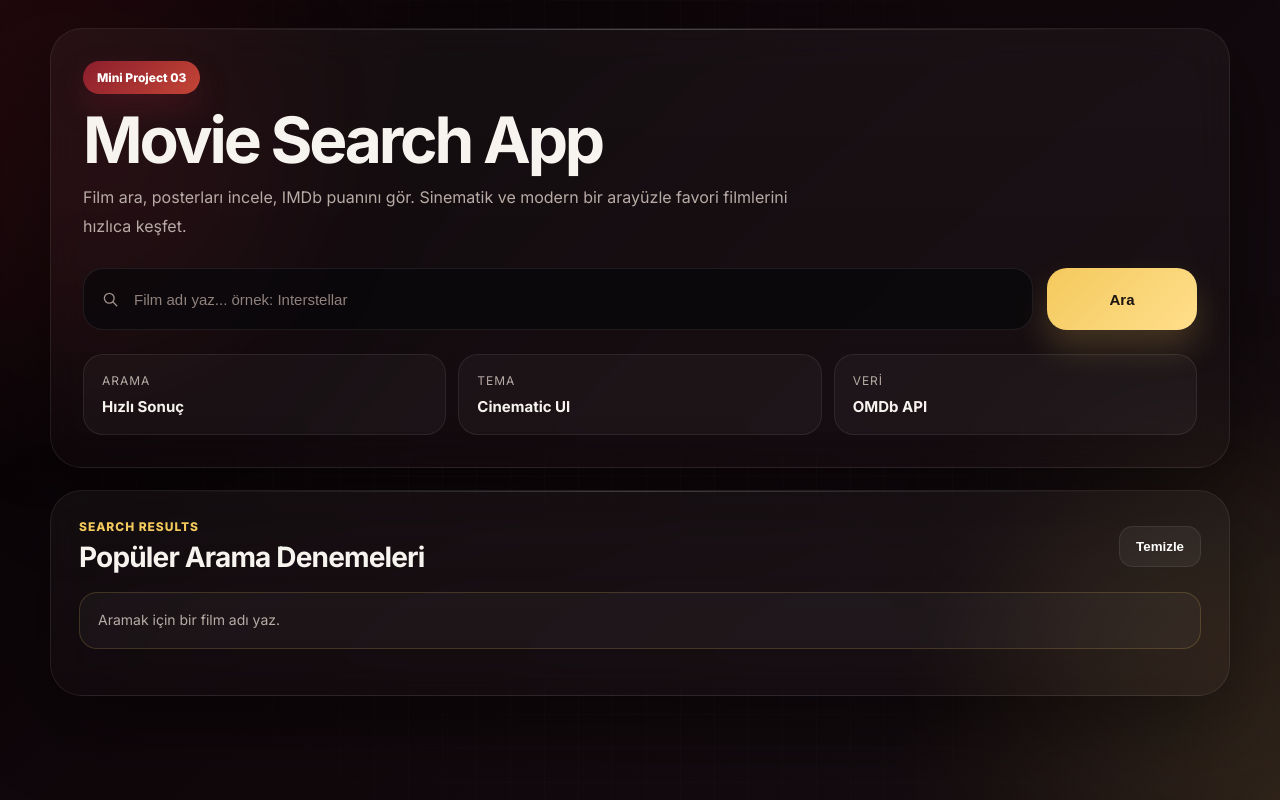
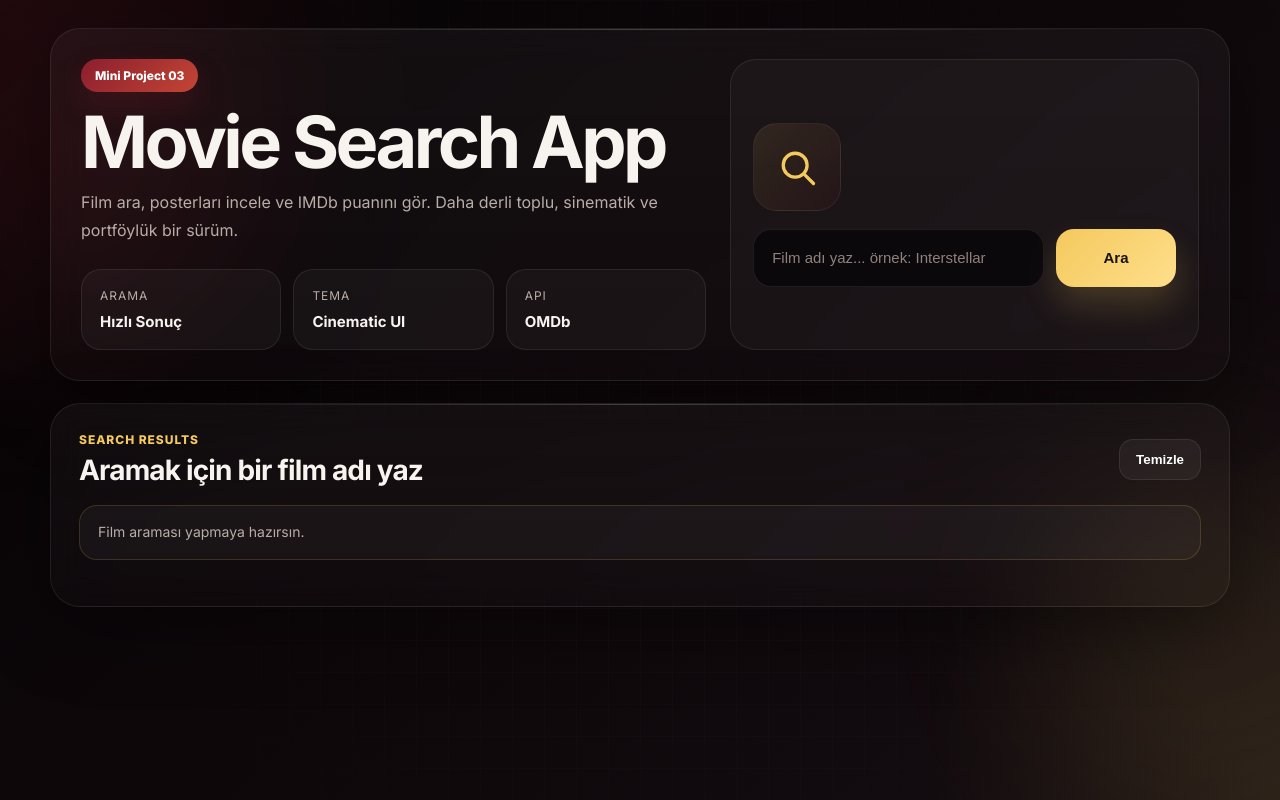
Before and after one commit to slovi3/movie-search-app, a plain HTML site: page index.html in a window 1280 px wide. Drawn offline with Linux system fonts and the light colour scheme.

Commit message:
Fix movie search app layout and create final premium UI

```diff
--- a/index.html
+++ b/index.html
@@ -4,40 +4,55 @@
   <meta charset="UTF-8" />
   <meta name="viewport" content="width=device-width, initial-scale=1.0" />
   <title>Movie Search App</title>
-
   <link rel="preconnect" href="https://fonts.googleapis.com" />
   <link rel="preconnect" href="https://fonts.gstatic.com" crossorigin />
   <link
     href="https://fonts.googleapis.com/css2?family=Inter:wght@400;500;600;700;800&display=swap"
     rel="stylesheet"
   />
-
   <link rel="stylesheet" href="style.css" />
 </head>
 <body>
+  <div class="bg-glow glow-left"></div>
+  <div class="bg-glow glow-right"></div>
   <div class="bg-grid"></div>
-  <div class="bg-glow glow-1"></div>
-  <div class="bg-glow glow-2"></div>
 
-  <main class="page">
+  <main class="container">
     <section class="hero">
+      <div class="hero-copy">
         <span class="badge">Mini Project 03</span>
-
         <h1>Movie Search App</h1>
-      <p class="hero-text">
-        Film ara, posterları incele, IMDb puanını gör. Sinematik ve modern bir arayüzle
-        favori filmlerini hızlıca keşfet.
+        <p>
+          Film ara, posterları incele ve IMDb puanını gör. Daha derli toplu,
+          sinematik ve portföylük bir sürüm.
         </p>
 
-      <form class="search-card" id="searchForm">
-        <div class="search-input-wrap">
-          <span class="search-icon" aria-hidden="true">
+        <div class="hero-stats">
+          <div class="stat">
+            <span>Arama</span>
+            <strong>Hızlı Sonuç</strong>
+          </div>
+          <div class="stat">
+            <span>Tema</span>
+            <strong>Cinematic UI</strong>
+          </div>
+          <div class="stat">
+            <span>API</span>
+            <strong>OMDb</strong>
+          </div>
+        </div>
+      </div>
+
+      <div class="hero-panel">
+        <div class="hero-icon" aria-hidden="true">
           <svg viewBox="0 0 24 24" fill="none">
             <circle cx="11" cy="11" r="6.5" stroke="currentColor" stroke-width="1.8"></circle>
             <path d="M16 16L21 21" stroke="currentColor" stroke-width="1.8" stroke-linecap="round"></path>
           </svg>
-          </span>
+        </div>
 
+        <form id="searchForm" class="search-box">
+          <div class="input-wrap">
             <input
               type="text"
               id="searchInput"
@@ -45,37 +60,22 @@
               autocomplete="off"
             />
           </div>
-
           <button type="submit" class="search-btn">Ara</button>
         </form>
-
-      <div class="hero-stats">
-        <div class="stat-box">
-          <span>Arama</span>
-          <strong>Hızlı Sonuç</strong>
-        </div>
-        <div class="stat-box">
-          <span>Tema</span>
-          <strong>Cinematic UI</strong>
-        </div>
-        <div class="stat-box">
-          <span>Veri</span>
-          <strong>OMDb API</strong>
-        </div>
       </div>
     </section>
 
-    <section class="results-section">
-      <div class="results-top">
+    <section class="results">
+      <div class="results-header">
         <div>
-          <p class="results-label">Search Results</p>
-          <h2 id="resultsTitle">Popüler Arama Denemeleri</h2>
+          <p class="eyebrow">Search Results</p>
+          <h2 id="resultsTitle">Aramak için bir film adı yaz</h2>
         </div>
-        <button id="clearBtn" class="clear-btn" type="button">Temizle</button>
+        <button id="clearBtn" class="ghost-btn" type="button">Temizle</button>
       </div>
 
-      <div id="statusBox" class="status-box info">
-        Aramak için bir film adı yaz.
+      <div id="statusBox" class="status info">
+        Film araması yapmaya hazırsın.
       </div>
 
       <div id="moviesGrid" class="movies-grid"></div>
--- a/style.css
+++ b/style.css
@@ -1,24 +1,24 @@
 :root {
-  --bg: #070506;
+  --bg: #070708;
   --bg-2: #12090d;
-  --card: rgba(22, 14, 18, 0.88);
-  --card-soft: rgba(255, 255, 255, 0.035);
+  --panel: rgba(20, 15, 18, 0.82);
+  --panel-soft: rgba(255, 255, 255, 0.035);
 
   --border: rgba(255, 255, 255, 0.08);
-  --border-strong: rgba(255, 255, 255, 0.15);
+  --border-strong: rgba(255, 255, 255, 0.14);
 
   --text: #f7f4ef;
-  --muted: #b8aba6;
+  --muted: #b9ada8;
 
   --accent: #8b1e2d;
   --accent-2: #c44536;
   --gold: #f4c95d;
   --gold-2: #ffdf8c;
-  --green: #6ee7b7;
+  --success: #79e7ba;
 
-  --shadow: 0 30px 80px rgba(0, 0, 0, 0.45);
-  --radius-xl: 32px;
-  --radius-lg: 24px;
+  --shadow: 0 24px 70px rgba(0, 0, 0, 0.42);
+  --radius-xl: 30px;
+  --radius-lg: 22px;
   --radius-md: 18px;
   --radius-sm: 14px;
 }
@@ -37,11 +37,11 @@ body {
   font-family: "Inter", sans-serif;
   color: var(--text);
   background:
-    radial-gradient(circle at top left, rgba(139, 30, 45, 0.18), transparent 30%),
-    radial-gradient(circle at bottom right, rgba(244, 201, 93, 0.10), transparent 26%),
-    linear-gradient(135deg, #060405 0%, #10070b 45%, #140d11 100%);
+    radial-gradient(circle at top left, rgba(139, 30, 45, 0.18), transparent 28%),
+    radial-gradient(circle at bottom right, rgba(244, 201, 93, 0.10), transparent 24%),
+    linear-gradient(135deg, #050506 0%, #0e070a 45%, #140d11 100%);
+  overflow-x: hidden;
   position: relative;
-  overflow-x: hidden;
 }
 
 .bg-grid {
@@ -49,10 +49,10 @@ body {
   inset: 0;
   pointer-events: none;
   background-image:
-    linear-gradient(rgba(255, 255, 255, 0.025) 1px, transparent 1px),
-    linear-gradient(90deg, rgba(255, 255, 255, 0.025) 1px, transparent 1px);
-  background-size: 34px 34px;
-  mask-image: radial-gradient(circle at center, black 30%, transparent 88%);
+    linear-gradient(rgba(255,255,255,0.02) 1px, transparent 1px),
+    linear-gradient(90deg, rgba(255,255,255,0.02) 1px, transparent 1px);
+  background-size: 32px 32px;
+  mask-image: radial-gradient(circle at center, black 28%, transparent 88%);
 }
 
 .bg-glow {
@@ -60,59 +60,61 @@ body {
   border-radius: 999px;
   filter: blur(100px);
   pointer-events: none;
-  opacity: 0.35;
+  opacity: 0.34;
 }
 
-.glow-1 {
+.glow-left {
   width: 320px;
   height: 320px;
-  top: 40px;
-  left: -70px;
-  background: rgba(139, 30, 45, 0.30);
+  top: 20px;
+  left: -100px;
+  background: rgba(139, 30, 45, 0.34);
 }
 
-.glow-2 {
+.glow-right {
   width: 360px;
   height: 360px;
-  right: -100px;
+  right: -110px;
   bottom: 20px;
   background: rgba(244, 201, 93, 0.18);
 }
 
-.page {
+.container {
   width: min(1180px, calc(100% - 28px));
-  margin: 28px auto 40px;
+  margin: 28px auto 36px;
   position: relative;
   z-index: 2;
 }
 
-.hero {
+.hero,
+.results {
   position: relative;
   overflow: hidden;
-  padding: 32px;
-  border-radius: var(--radius-xl);
-  background:
-    linear-gradient(180deg, rgba(255,255,255,0.04), rgba(255,255,255,0.015));
+  background: linear-gradient(180deg, rgba(255,255,255,0.04), rgba(255,255,255,0.015));
   border: 1px solid var(--border);
   box-shadow: var(--shadow);
   backdrop-filter: blur(18px);
   -webkit-backdrop-filter: blur(18px);
-  margin-bottom: 22px;
 }
 
-.hero::before {
+.hero::before,
+.results::before {
   content: "";
   position: absolute;
   top: 0;
   left: 8%;
   width: 84%;
   height: 1px;
-  background: linear-gradient(
-    90deg,
-    transparent,
-    rgba(255,255,255,0.24),
-    transparent
-  );
+  background: linear-gradient(90deg, transparent, rgba(255,255,255,0.2), transparent);
+}
+
+.hero {
+  border-radius: var(--radius-xl);
+  padding: 30px;
+  display: grid;
+  grid-template-columns: 1.2fr 0.9fr;
+  gap: 24px;
+  margin-bottom: 22px;
 }
 
 .badge {
@@ -124,90 +126,23 @@ body {
   font-weight: 800;
   color: #fff;
   background: linear-gradient(135deg, var(--accent), var(--accent-2));
-  box-shadow: 0 14px 30px rgba(139, 30, 45, 0.26);
+  box-shadow: 0 14px 30px rgba(139, 30, 45, 0.22);
   margin-bottom: 16px;
 }
 
-.hero h1 {
+.hero-copy h1 {
   margin: 0 0 12px;
-  font-size: clamp(34px, 6vw, 64px);
-  line-height: 0.95;
+  font-size: clamp(38px, 6vw, 72px);
+  line-height: 0.94;
   letter-spacing: -0.05em;
 }
 
-.hero-text {
+.hero-copy p {
   margin: 0;
-  max-width: 720px;
+  max-width: 680px;
   color: var(--muted);
   font-size: 16px;
   line-height: 1.8;
-}
-
-.search-card {
-  margin-top: 28px;
-  display: grid;
-  grid-template-columns: 1fr 150px;
-  gap: 14px;
-}
-
-.search-input-wrap {
-  position: relative;
-}
-
-.search-icon {
-  position: absolute;
-  left: 18px;
-  top: 50%;
-  transform: translateY(-50%);
-  width: 18px;
-  height: 18px;
-  color: #9d8f8b;
-  pointer-events: none;
-}
-
-.search-icon svg {
-  width: 100%;
-  height: 100%;
-}
-
-#searchInput {
-  width: 100%;
-  height: 62px;
-  padding: 0 18px 0 50px;
-  border-radius: 20px;
-  border: 1px solid var(--border);
-  background: rgba(7, 7, 10, 0.65);
-  color: white;
-  font-size: 15px;
-  outline: none;
-  transition: border-color 0.2s ease, box-shadow 0.2s ease, transform 0.2s ease;
-}
-
-#searchInput::placeholder {
-  color: #90827d;
-}
-
-#searchInput:focus {
-  border-color: rgba(244, 201, 93, 0.35);
-  box-shadow: 0 0 0 6px rgba(244, 201, 93, 0.08);
-}
-
-.search-btn {
-  height: 62px;
-  border: none;
-  border-radius: 20px;
-  cursor: pointer;
-  font-weight: 800;
-  font-size: 15px;
-  color: #1a1310;
-  background: linear-gradient(135deg, var(--gold), var(--gold-2));
-  box-shadow: 0 18px 34px rgba(244, 201, 93, 0.20);
-  transition: transform 0.2s ease, box-shadow 0.2s ease, filter 0.2s ease;
-}
-
-.search-btn:hover {
-  transform: translateY(-3px);
-  filter: brightness(1.03);
 }
 
 .hero-stats {
@@ -217,55 +152,110 @@ body {
   gap: 12px;
 }
 
-.stat-box {
+.stat {
   padding: 18px;
   border-radius: 20px;
   background: rgba(255,255,255,0.035);
   border: 1px solid var(--border);
 }
 
-.stat-box span {
+.stat span {
   display: block;
   margin-bottom: 8px;
   color: var(--muted);
   font-size: 12px;
+  letter-spacing: 0.08em;
   text-transform: uppercase;
-  letter-spacing: 0.08em;
 }
 
-.stat-box strong {
+.stat strong {
   font-size: 15px;
 }
 
-.results-section {
-  position: relative;
-  overflow: hidden;
-  padding: 28px;
-  border-radius: var(--radius-xl);
-  background:
-    linear-gradient(180deg, rgba(255,255,255,0.04), rgba(255,255,255,0.015));
+.hero-panel {
+  display: flex;
+  flex-direction: column;
+  justify-content: center;
+  gap: 18px;
+  padding: 22px;
+  border-radius: 26px;
+  background: rgba(255,255,255,0.03);
   border: 1px solid var(--border);
-  box-shadow: var(--shadow);
-  backdrop-filter: blur(18px);
-  -webkit-backdrop-filter: blur(18px);
+  min-height: 100%;
 }
 
-.results-section::before {
-  content: "";
-  position: absolute;
-  top: 0;
-  left: 8%;
-  width: 84%;
-  height: 1px;
-  background: linear-gradient(
-    90deg,
-    transparent,
-    rgba(255,255,255,0.18),
-    transparent
-  );
+.hero-icon {
+  width: 88px;
+  height: 88px;
+  display: grid;
+  place-items: center;
+  border-radius: 24px;
+  color: var(--gold);
+  background: linear-gradient(135deg, rgba(244,201,93,0.10), rgba(139,30,45,0.08));
+  border: 1px solid rgba(255,255,255,0.06);
 }
 
-.results-top {
+.hero-icon svg {
+  width: 44px;
+  height: 44px;
+}
+
+.search-box {
+  display: grid;
+  grid-template-columns: 1fr 120px;
+  gap: 12px;
+}
+
+.input-wrap {
+  position: relative;
+}
+
+#searchInput {
+  width: 100%;
+  height: 58px;
+  border-radius: 18px;
+  border: 1px solid var(--border);
+  background: rgba(8, 7, 10, 0.78);
+  color: white;
+  padding: 0 18px;
+  outline: none;
+  font-size: 15px;
+  transition: border-color 0.2s ease, box-shadow 0.2s ease;
+}
+
+#searchInput::placeholder {
+  color: #8f817c;
+}
+
+#searchInput:focus {
+  border-color: rgba(244, 201, 93, 0.34);
+  box-shadow: 0 0 0 6px rgba(244, 201, 93, 0.08);
+}
+
+.search-btn {
+  height: 58px;
+  border: none;
+  border-radius: 18px;
+  cursor: pointer;
+  font-weight: 800;
+  font-size: 15px;
+  color: #1a1310;
+  background: linear-gradient(135deg, var(--gold), var(--gold-2));
+  box-shadow: 0 18px 34px rgba(244, 201, 93, 0.20);
+  transition: transform 0.2s ease, filter 0.2s ease;
+}
+
+.search-btn:hover {
+  transform: translateY(-2px);
+  filter: brightness(1.03);
+}
+
+.results {
+  border-radius: var(--radius-xl);
+  padding: 28px;
+}
+
+.results-header {
   display: flex;
   align-items: center;
   justify-content: space-between;
@@ -273,7 +263,7 @@ body {
   margin-bottom: 18px;
 }
 
-.results-label {
+.eyebrow {
   margin: 0 0 6px;
   color: var(--gold);
   font-size: 12px;
@@ -282,13 +272,13 @@ body {
   text-transform: uppercase;
 }
 
-.results-top h2 {
+.results-header h2 {
   margin: 0;
   font-size: 28px;
   letter-spacing: -0.03em;
 }
 
-.clear-btn {
+.ghost-btn {
   border: 1px solid var(--border);
   background: rgba(255,255,255,0.05);
   color: white;
@@ -299,34 +289,34 @@ body {
   transition: transform 0.2s ease, background 0.2s ease;
 }
 
-.clear-btn:hover {
+.ghost-btn:hover {
   transform: translateY(-2px);
   background: rgba(255,255,255,0.08);
 }
 
-.status-box {
+.status {
   margin-bottom: 18px;
-  padding: 16px 18px;
+  padding: 15px 18px;
   border-radius: 18px;
+  border: 1px solid var(--border);
+  background: rgba(255,255,255,0.035);
   font-size: 14px;
   line-height: 1.6;
-  border: 1px solid var(--border);
-  background: rgba(255,255,255,0.035);
-  color: var(--muted);
 }
 
-.status-box.info {
-  border-color: rgba(244, 201, 93, 0.18);
+.status.info {
+  color: var(--muted);
+  border-color: rgba(244, 201, 93, 0.16);
 }
 
-.status-box.error {
-  border-color: rgba(196, 69, 54, 0.32);
+.status.error {
   color: #ffb3a7;
+  border-color: rgba(196, 69, 54, 0.28);
 }
 
-.status-box.success {
-  border-color: rgba(110, 231, 183, 0.26);
-  color: #bff7dd;
+.status.success {
+  color: #bff5de;
+  border-color: rgba(121, 231, 186, 0.24);
 }
 
 .movies-grid {
@@ -347,7 +337,7 @@ body {
 .movie-card:hover {
   transform: translateY(-6px);
   box-shadow: 0 22px 38px rgba(0, 0, 0, 0.26);
-  border-color: rgba(244, 201, 93, 0.22);
+  border-color: rgba(244, 201, 93, 0.24);
 }
 
 .poster-wrap {
@@ -459,12 +449,7 @@ body {
   position: absolute;
   inset: 0;
   transform: translateX(-100%);
-  background: linear-gradient(
-    90deg,
-    transparent,
-    rgba(255,255,255,0.05),
-    transparent
-  );
+  background: linear-gradient(90deg, transparent, rgba(255,255,255,0.05), transparent);
   animation: shimmer 1.2s infinite;
 }
 
@@ -480,19 +465,23 @@ body {
   }
 }
 
-@media (max-width: 820px) {
-  .page {
+@media (max-width: 860px) {
+  .container {
     width: min(100% - 18px, 100%);
     margin: 18px auto 28px;
   }
 
   .hero,
-  .results-section {
+  .results {
     padding: 20px;
     border-radius: 24px;
   }
 
-  .search-card {
+  .hero {
+    grid-template-columns: 1fr;
+  }
+
+  .search-box {
     grid-template-columns: 1fr;
   }
 
@@ -504,19 +493,19 @@ body {
     grid-template-columns: repeat(2, minmax(0, 1fr));
   }
 
-  .results-top {
+  .results-header {
     flex-direction: column;
     align-items: stretch;
   }
 
-  .clear-btn {
+  .ghost-btn {
     width: 100%;
   }
 }
 
 @media (max-width: 560px) {
-  .hero h1 {
-    font-size: 40px;
+  .hero-copy h1 {
+    font-size: 42px;
   }
 
   .movies-grid {
```
Also changed, not shown: app.js (+16 -12 lines). Lines whose indentation alone changed are shown as unchanged.
